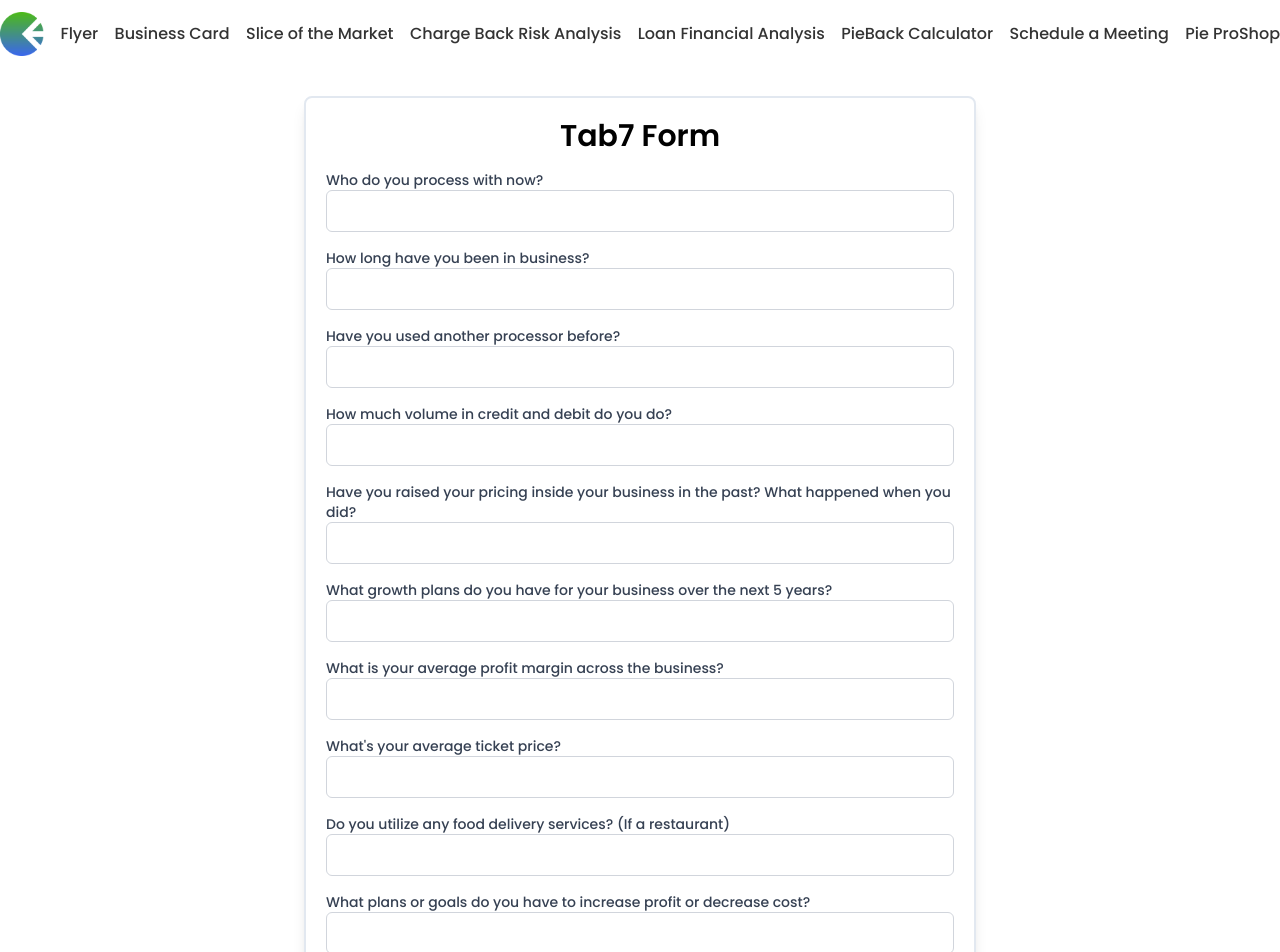
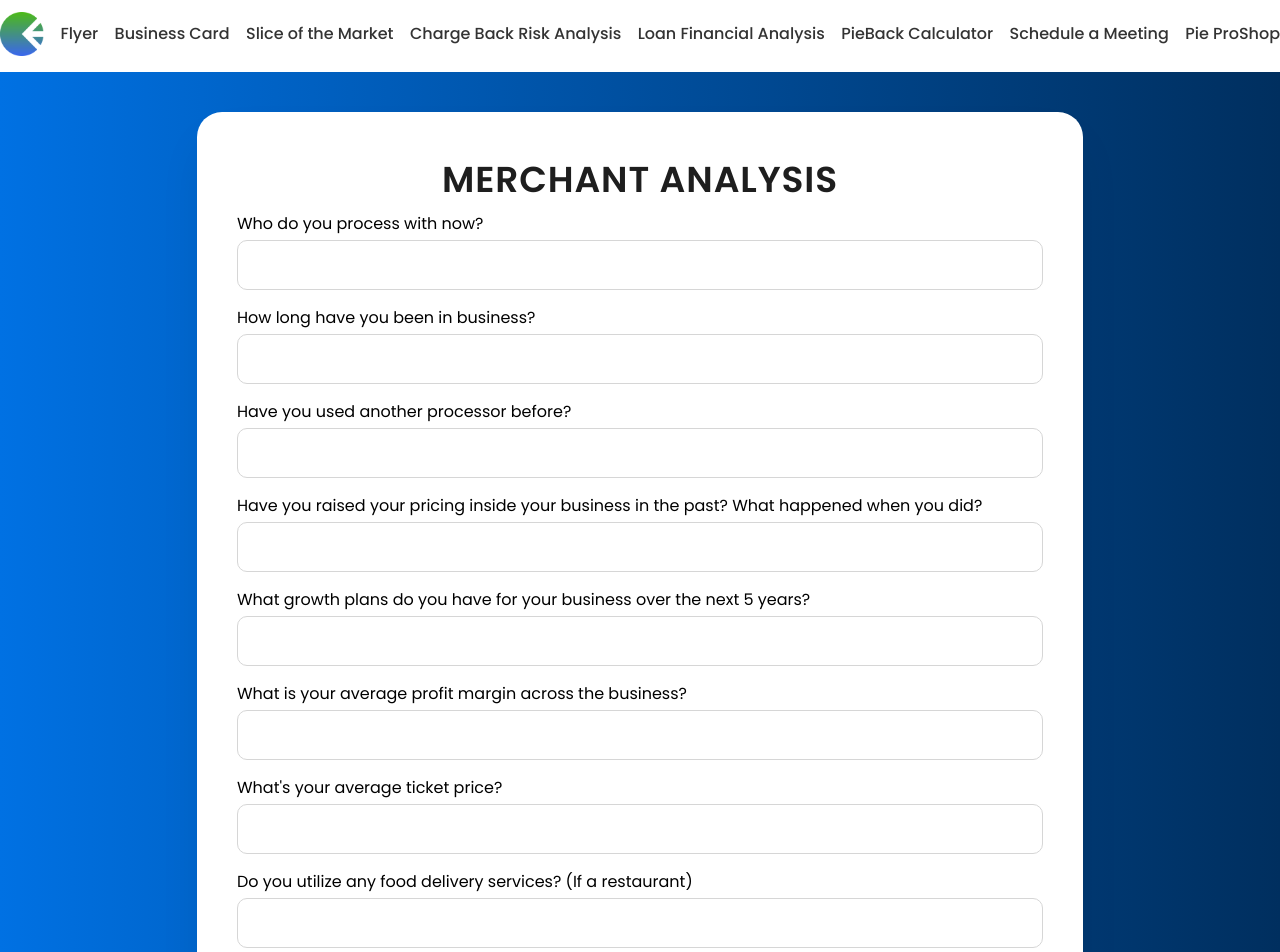
Before and after one commit to mubashirmi/getpietabsfrontend, a React (Vite) app: page /tab7form/1 in a window 1280 px wide. Shown: the top 952 px of the page. Built offline with nearby package versions, Linux system fonts and the light colour scheme.

Commit message:
tab 7 new design done

```diff
--- a/src/pages/Tab7MainPage.jsx
+++ b/src/pages/Tab7MainPage.jsx
@@ -22,7 +22,7 @@ const Tab7MainPage = () => {
     });
   };
 
-  const handleSubmitSecondForm = (e) => {
+  const handleSubmit = (e) => {
     e.preventDefault();
     // Validate the second form
     if (
@@ -45,142 +45,143 @@ const Tab7MainPage = () => {
   };
 
   return (
-    <div className="max-w-2xl mx-auto p-5 bg-white shadow-lg rounded-lg my-6 border-2 border-slate-200">
-      <form onSubmit={handleSubmitSecondForm}>
-        <h2 className="text-3xl font-semibold mb-4 text-center">Tab7 Form</h2>
+    <div className="min-h-[calc(100vh-72px)] flex justify-center items-center bg-gradient-to-r from-[#0071E3] to-[#002F5F] w-full px-4 sm:px-8 py-10">
+      <div className="max-w-[1440px] mx-auto w-[99%] flex justify-center items-center gap-x-9 ">
 
-        <div className="mb-4">
-          <label htmlFor="processor" className="block text-sm font-medium text-gray-700">Who do you process with now?</label>
+        <div className="w-[886px] bg-white px-10 py-12 h-full rounded-[25px] shadow-2xl shadow-black/10">
+          <h3 className="text-4xl text-[#1E1E1E] font-semibold uppercase text-center mb-3 tracking-wide">
+          Merchant Analysis
+          </h3>
+          <form onSubmit={handleSubmit}>
+              <>
+                <div className="mb-4 flex flex-col gap-1">
+                  <label htmlFor="processor" className="text-base font-light">
+                  Who do you process with now?
+                  </label>
                   <input
                     type="text"
                     id="processor"
                     name="processor"
                     value={formData.processor}
                     onChange={handleChange}
-            className="w-full p-2 border border-gray-300 rounded-md focus:outline-none focus:ring-2 focus:ring-blue-500"
-            required
+                    className="text-lg border-[1px] font-medium border-[#D6D6D6] text-[#333] outline-none rounded-[10px] p-2.5"
                   />
                 </div>
-
-        <div className="mb-4">
-          <label htmlFor="businessDuration" className="block text-sm font-medium text-gray-700">How long have you been in business?</label>
+                <div className="mb-4 flex flex-col gap-1">
+                  <label htmlFor="businessDuration" className="text-base font-light">
+                  How long have you been in business?
+                  </label>
                   <input
                     type="text"
                     id="businessDuration"
                     name="businessDuration"
                     value={formData.businessDuration}
                     onChange={handleChange}
-            className="w-full p-2 border border-gray-300 rounded-md focus:outline-none focus:ring-2 focus:ring-blue-500"
-            required
+                    className="text-lg border-[1px] font-medium border-[#D6D6D6] text-[#333] outline-none rounded-[10px] p-2.5"
                   />
                 </div>
 
-        <div className="mb-4">
-          <label htmlFor="previousProcessor" className="block text-sm font-medium text-gray-700">Have you used another processor before?</label>
+                <div className="mb-4 flex flex-col gap-1">
+                  <label htmlFor="previousProcessor" className="text-base font-light">
+                    Have you used another processor before?
+                  </label>
                   <input
                     type="text"
                     id="previousProcessor"
                     name="previousProcessor"
                     value={formData.previousProcessor}
                     onChange={handleChange}
-            className="w-full p-2 border border-gray-300 rounded-md focus:outline-none focus:ring-2 focus:ring-blue-500"
-            required
+                    className="text-lg border-[1px] font-medium border-[#D6D6D6] text-[#333] outline-none rounded-[10px] p-2.5"
                   />
                 </div>
-
-        <div className="mb-4">
-          <label htmlFor="volume" className="block text-sm font-medium text-gray-700">How much volume in credit and debit do you do?</label>
-          <input
-            type="text"
-            id="volume"
-            name="volume"
-            value={formData.volume}
-            onChange={handleChange}
-            className="w-full p-2 border border-gray-300 rounded-md focus:outline-none focus:ring-2 focus:ring-blue-500"
-            required
-          />
-        </div>
-
-        <div className="mb-4">
-          <label htmlFor="priceIncrease" className="block text-sm font-medium text-gray-700">Have you raised your pricing inside your business in the past? What happened when you did?</label>
+                <div className="mb-4 flex flex-col gap-1">
+                  <label htmlFor="priceIncrease" className="text-base font-light">
+                  Have you raised your pricing inside your business in the past? What happened when you did?
+                  </label>
                   <input
                     type="text"
                     id="priceIncrease"
                     name="priceIncrease"
                     value={formData.priceIncrease}
                     onChange={handleChange}
-            className="w-full p-2 border border-gray-300 rounded-md focus:outline-none focus:ring-2 focus:ring-blue-500"
-            required
+                    className="text-lg border-[1px] font-medium border-[#D6D6D6] text-[#333] outline-none rounded-[10px] p-2.5"
                   />
                 </div>
-
-        <div className="mb-4">
-          <label htmlFor="growthPlans" className="block text-sm font-medium text-gray-700">What growth plans do you have for your business over the next 5 years?</label>
+                <div className="mb-4 flex flex-col gap-1">
+                  <label htmlFor="growthPlans" className="text-base font-light">
+                  What growth plans do you have for your business over the next 5 years?
+                  </label>
                   <input
-            type="text"
+                    type="tel"
                     id="growthPlans"
                     name="growthPlans"
                     value={formData.growthPlans}
                     onChange={handleChange}
-            className="w-full p-2 border border-gray-300 rounded-md focus:outline-none focus:ring-2 focus:ring-blue-500"
-            required
+                    className="text-lg border-[1px] font-medium border-[#D6D6D6] text-[#333] outline-none rounded-[10px] p-2.5"
                   />
                 </div>
-
-        <div className="mb-4">
-          <label htmlFor="profitMargin" className="block text-sm font-medium text-gray-700">What is your average profit margin across the business?</label>
+                <div className="mb-4 flex flex-col gap-1">
+                  <label htmlFor="profitMargin" className="text-base font-light">
+                    What is your average profit margin across the business?
+                  </label>
                   <input
                     type="text"
                     id="profitMargin"
                     name="profitMargin"
                     value={formData.profitMargin}
                     onChange={handleChange}
-            className="w-full p-2 border border-gray-300 rounded-md focus:outline-none focus:ring-2 focus:ring-blue-500"
-            required
+                    className="text-lg border-[1px] font-medium border-[#D6D6D6] text-[#333] outline-none rounded-[10px] p-2.5"
                   />
                 </div>
-
-        <div className="mb-4">
-          <label htmlFor="ticketPrice" className="block text-sm font-medium text-gray-700">What's your average ticket price?</label>
+                <div className="mb-4 flex flex-col gap-1">
+                  <label htmlFor="ticketPrice" className="text-base font-light">
+                    What's your average ticket price?
+                  </label>
                   <input
                     type="text"
                     id="ticketPrice"
                     name="ticketPrice"
                     value={formData.ticketPrice}
                     onChange={handleChange}
-            className="w-full p-2 border border-gray-300 rounded-md focus:outline-none focus:ring-2 focus:ring-blue-500"
-            required
+                    className="text-lg border-[1px] font-medium border-[#D6D6D6] text-[#333] outline-none rounded-[10px] p-2.5"
                   />
                 </div>
-
-        <div className="mb-4">
-          <label htmlFor="foodDelivery" className="block text-sm font-medium text-gray-700">Do you utilize any food delivery services? (If a restaurant)</label>
+                <div className="mb-4 flex flex-col gap-1">
+                  <label htmlFor="foodDelivery" className="text-base font-light">
+                  Do you utilize any food delivery services? (If a restaurant)
+                  </label>
                   <input
                     type="text"
                     id="foodDelivery"
                     name="foodDelivery"
                     value={formData.foodDelivery}
                     onChange={handleChange}
-            className="w-full p-2 border border-gray-300 rounded-md focus:outline-none focus:ring-2 focus:ring-blue-500"
-            required
+                    className="text-lg border-[1px] font-medium border-[#D6D6D6] text-[#333] outline-none rounded-[10px] p-2.5"
                   />
                 </div>
-
-        <div className="mb-4">
-          <label htmlFor="costIncreasePlans" className="block text-sm font-medium text-gray-700">What plans or goals do you have to increase profit or decrease cost?</label>
+                <div className="mb-4 flex flex-col gap-1">
+                  <label htmlFor="costIncreasePlans" className="text-base font-light">
+                  What plans or goals do you have to increase profit or decrease cost?
+                  </label>
                   <input
                     type="text"
                     id="costIncreasePlans"
                     name="costIncreasePlans"
                     value={formData.costIncreasePlans}
                     onChange={handleChange}
-            className="w-full p-2 border border-gray-300 rounded-md focus:outline-none focus:ring-2 focus:ring-blue-500"
-            required
+                    className="text-lg border-[1px] font-medium border-[#D6D6D6] text-[#333] outline-none rounded-[10px] p-2.5"
                   />
                 </div>
+                <button className='text-white w-full font-medium text-xl bg-[#0071E3] py-2.5 px-8 rounded-[10px] cursor-pointer  hover:shadow-blue-500/20 duration-300 transition-all ease-in-out hover:shadow-xl'>
+                  Next
+                </button>
+              </>
 
-        <button type="submit" className="w-full bg-blue-500 text-white py-2 rounded-md">Submit</button>
+
+
           </form>
+        </div>
+      </div>
     </div>
   );
 };
```
Lines whose indentation alone changed are shown as unchanged.
